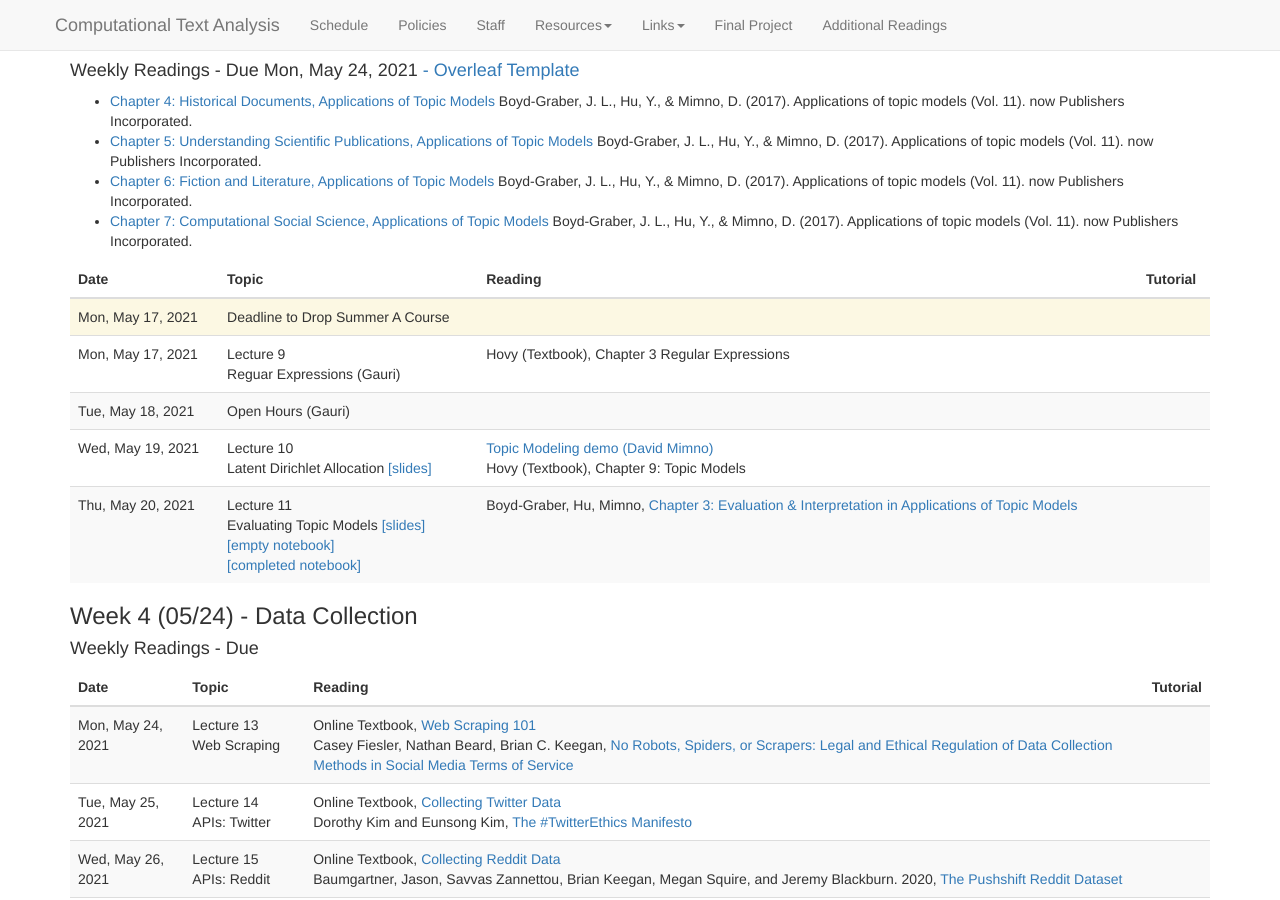
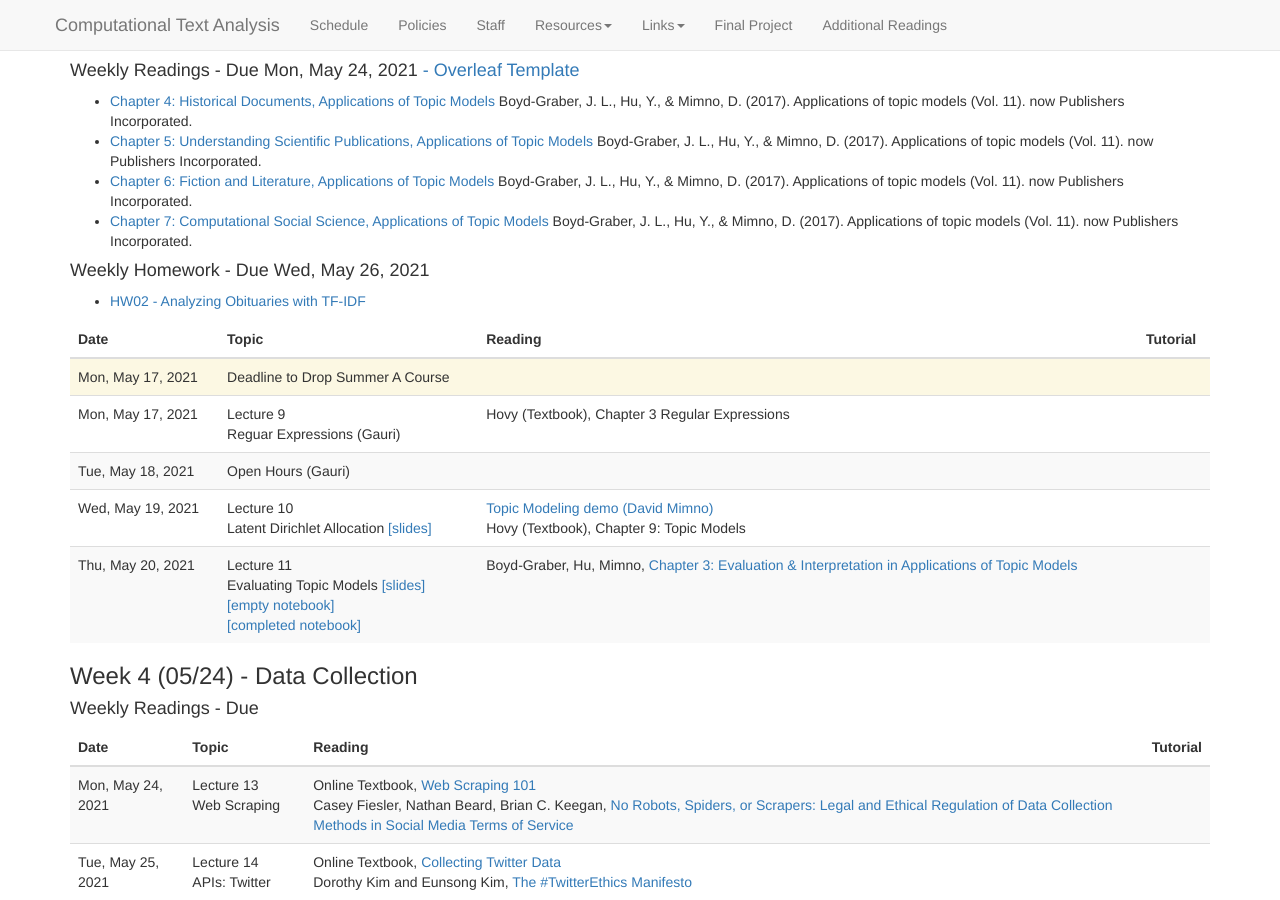
Before and after one commit to BC-COMS-2710/BC-COMS-2710.github.io, a Jekyll site: the page built from schedule.md, in a window 1280 px wide and 900 px high, scrolled down 1593 px. Built offline with Jekyll 4.4.1, drawn with Linux system fonts in a browser that asks for light colours; nearby versions of some CDN libraries.

Commit message:
schedule: HW02

```diff
--- a/_data/schedule.yaml
+++ b/_data/schedule.yaml
@@ -198,6 +198,9 @@
   name: "Week 3 (05/23) - Topic Modeling"
   readings_overleaf: https://www.overleaf.com/read/cwbkmvfkvtxv
   readings_deadline: 2021-05-24
+  homework_title: "HW02 - Analyzing Obituaries with TF-IDF"
+  homework_deadline: 2021-05-26
+  homework_url: https://coms2710.columbiajupyter2.org/hub/user-redirect/git-pull?repo=https%3A%2F%2Fgithub.com%2FBC-COMS-2710%2Fsummer21-material&urlpath=lab%2Ftree%2Fsummer21-material%2Fhomeworks%2FHW02%2FHW02.ipynb&branch=master
   readings:
     -
       url: https://mimno.infosci.cornell.edu/papers/2017_fntir_tm_applications.pdf
```
